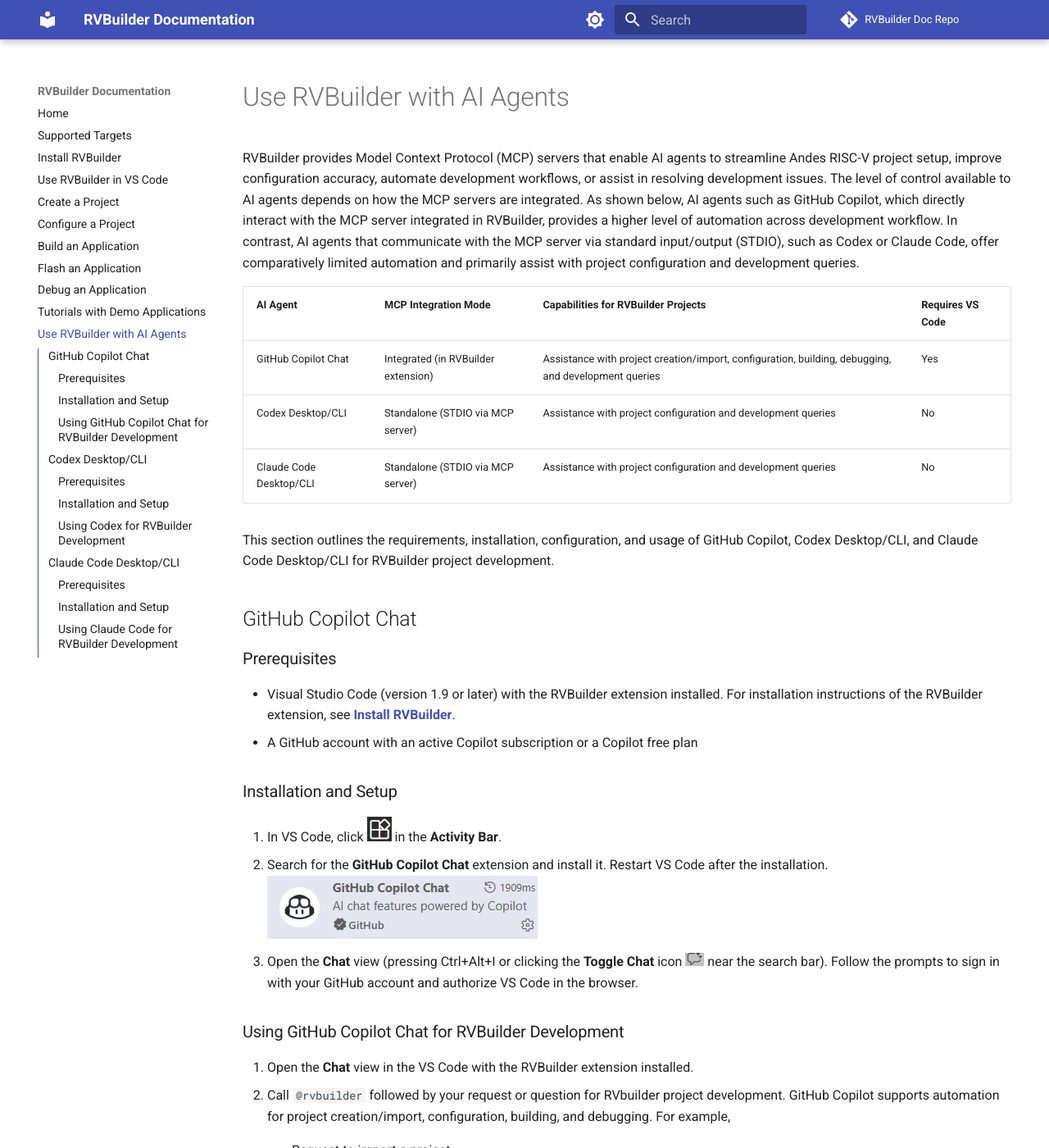
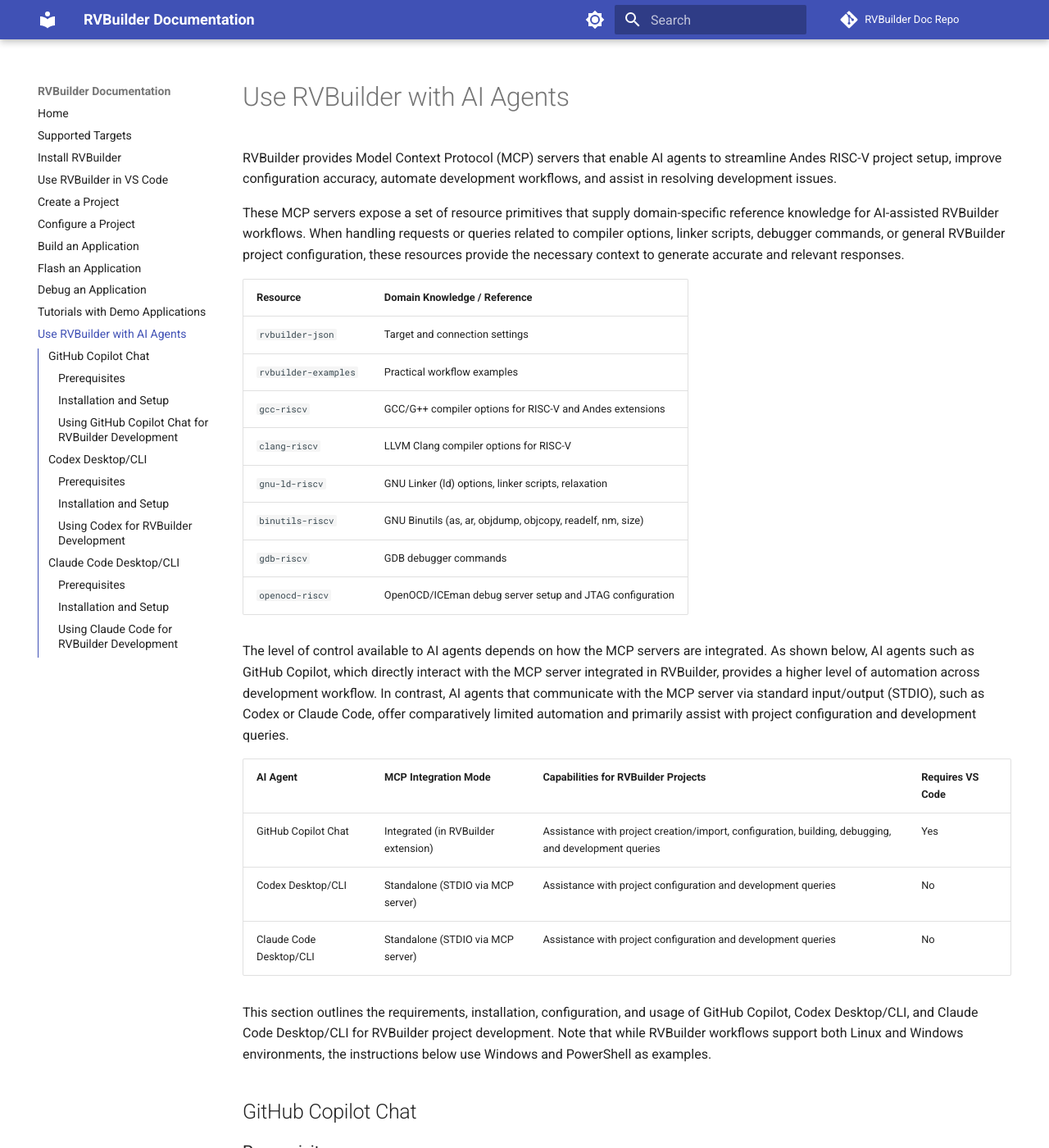
Before and after one commit to obscuredarling/qwpo4578, an MkDocs documentation site: the page built from docs/mcp_for_AI.md, in a window 1280 px wide and 1400 px high. Shown: the whole window at 82% size. Built offline with MkDocs 1.6.1 and Material for MkDocs 9.7.7, drawn with Linux system fonts in a browser that asks for light colours; comment, search, counter and statistics services are not loaded; some of the changed text lies outside the part shown.

Commit message:
Rename the mcp package and refine some descriptions.

````diff
--- a/docs/mcp_for_AI.md
+++ b/docs/mcp_for_AI.md
@@ -1,19 +1,33 @@
+RVBuilder provides Model Context Protocol (MCP) servers that enable AI agents to streamline Andes RISC-V project setup, improve configuration accuracy, automate development workflows, and assist in resolving development issues.
 
-RVBuilder provides Model Context Protocol (MCP) servers that enable AI agents to streamline Andes RISC-V project setup, improve configuration accuracy, automate development workflows, or assist in resolving development issues. The level of control available to AI agents depends on how the MCP servers are integrated. As shown below, AI agents such as GitHub Copilot, which directly interact with the MCP server integrated in RVBuilder, provides a higher level of automation across development workflow. In contrast, AI agents that communicate with the MCP server via standard input/output (STDIO), such as Codex or Claude Code, offer comparatively limited automation and primarily assist with project configuration and development queries.
+These MCP servers expose a set of resource primitives that supply domain-specific reference knowledge for AI-assisted RVBuilder workflows. When handling requests or queries related to compiler options, linker scripts, debugger commands, or general RVBuilder project configuration, these resources provide the necessary context to generate accurate and relevant responses.
+
+| Resource | Domain Knowledge / Reference |
+|----------|------------------------------|
+| `rvbuilder-json` | Target and connection settings |
+| `rvbuilder-examples` | Practical workflow examples |
+| `gcc-riscv` | GCC/G++ compiler options for RISC-V and Andes extensions |
+| `clang-riscv` | LLVM Clang compiler options for RISC-V |
+| `gnu-ld-riscv` | GNU Linker (ld) options, linker scripts, relaxation |
+| `binutils-riscv` | GNU Binutils (as, ar, objdump, objcopy, readelf, nm, size) |
+| `gdb-riscv` | GDB debugger commands |
+| `openocd-riscv` | OpenOCD/ICEman debug server setup and JTAG configuration |
+
+The level of control available to AI agents depends on how the MCP servers are integrated. As shown below, AI agents such as GitHub Copilot, which directly interact with the MCP server integrated in RVBuilder, provides a higher level of automation across development workflow. In contrast, AI agents that communicate with the MCP server via standard input/output (STDIO), such as Codex or Claude Code, offer comparatively limited automation and primarily assist with project configuration and development queries.
 
 | AI Agent | MCP Integration Mode | Capabilities for RVBuilder Projects | Requires VS Code |
-|---------|-------------|-------------|-------------|
+|----------|----------------------|-------------------------------------|------------------|
 | GitHub Copilot Chat | Integrated (in RVBuilder extension) |Assistance with project creation/import, configuration, building, debugging, and  development queries | Yes |
 | Codex Desktop/CLI | Standalone (STDIO via MCP server) |  Assistance with project configuration and development queries | No |
 | Claude Code Desktop/CLI | Standalone (STDIO via MCP server) |  Assistance with project configuration and development queries | No |
 
-This section outlines the requirements, installation, configuration, and usage of GitHub Copilot, Codex Desktop/CLI, and Claude Code Desktop/CLI for RVBuilder project development.
+This section outlines the requirements, installation, configuration, and usage of GitHub Copilot, Codex Desktop/CLI, and Claude Code Desktop/CLI for RVBuilder project development. Note that while RVBuilder workflows support both Linux and Windows environments, the  instructions below use Windows and PowerShell as examples.
 
 ## GitHub Copilot Chat
 
 ### Prerequisites
-- Visual Studio Code (version 1.9 or later) with the RVBuilder extension installed. For installation instructions of the RVBuilder extension, see [**Install RVBuilder**](./installation.md).
-- A GitHub account with an active Copilot subscription or a Copilot free plan
+- Visual Studio Code (version 1.99 or later) with the RVBuilder extension installed. For installation instructions of the RVBuilder extension, see [**Install RVBuilder**](./installation.md).
+- A GitHub account with an active Copilot subscription or a Copilot Free plan.
 
 ### Installation and Setup
 1. In VS Code, click ![Extension](./images/extension.png) in the **Activity Bar**.
@@ -41,22 +55,23 @@
 ## Codex Desktop/CLI
 ### Prerequisites
 - Codex Desktop or CLI
+- `Node.js` (version 18 or later)
 - Existing RVBuilder project(s)
 
 ### Installation and Setup
-1. Download the RVBuilder MCP package `mcp-package.zip` from the
-[**RVBuilder MCP**](https://github.com/andestech/RVBuilder/releases/tag/v1.0.0-mcp-package) release page and extract it to a desired directory (e.g. `D:/mcp-package`). The package contains the following components required for Codex to serve as an RVBuilder AI assistant:
+1. Download the RVBuilder MCP package `rvbuilder-mcp.zip` from the
+[**RVBuilder MCP**](https://github.com/andestech/RVBuilder/releases/tag/v1.0.0-rvbuilder-mcp) release page and extract it to a desired directory (e.g. `D:/rvbuilder-mcp`). The package contains the following components required for Codex to serve as an RVBuilder AI assistant:
     ```
-    mcp-package/
+    rvbuilder-mcp/
      ├── dist/
-     │      └── mcp-server.js # Standalone MCP server
+     │      └── mcp-server.js # Standalone RVBuilder MCP server
      ├── AGENTS.md            # System prompt for Codex
      └── resource/
-            └── mcp/          # Folder of skill prompts
+            └── mcp/          # Contains prompt and resource skills
 
     ```
 
-2.  Install `Node.js` (version 1.8 or later) from the official [**Node.js Download**](https://nodejs.org/en/download) page. Verify that both `Node.js` and `npm` are successfully installed and accessible:
+2.  Install `Node.js` from the official [**Node.js Download**](https://nodejs.org/en/download) page. Ensure that the installed version is 18 or later, and verify that both `Node.js` and `npm` are successfully installed and accessible:
 
     ``node -v`` <br>
     ``npm -v``
@@ -64,26 +79,29 @@
 3. Install the Codex Desktop app from the [**OpenAI Codex App**](https://openai.com/zh-Hant/codex/) page or install the Codex CLI using: <br>
    ``npm install -g @openai/codex``
 
-### Using Codex for RVBuilder Development
-1. Open Codex Desktop or CLI, specify an RVBuilder project (e.g., D:/my-project).
-     - In the Codex Desktop app, select the project folder.
-     - In the Codex CLI, change the working directory to the project folder.
+4. Set up the RVBuilder system prompt for Codex. <br>
+    - If a global `AGENTS.md` does not exist in `$HOME/.codex/`, copy `AGENTS.md` from the extracted RVBuilder MCP package to the user Codex directory. <br>
+       ``Copy-Item D:/rvbuilder-mcp/AGENTS.md -Destination $HOME/.codex/AGENTS.md``
+    - If a global `AGENTS.md` already exists in `$HOME/.codex/`, append the RVBuilder system prompt to the existing file. <br>
+       ``Get-Content D:/rvbuilder-mcp/AGENTS.md | Add-Content $HOME/.codex/AGENTS.md``
 
-2. Copy `AGENTS.md` from the extracted RVBuilder MCP package to the working project directory. For example,<br>
-    ``cp D:/mcp-package/AGENTS.md D:/my-project/``
-
-3. Edit the user config `~/.codex/config.toml` and add a section as follows to configure Codex to use the standalone MCP server from the extracted RVBuilderMCP package:
+5. Edit the user configuration file `$HOME/.codex/config.toml` and add a section as follows to configure Codex to use the standalone MCP server from the extracted RVBuilderMCP package:
     ```
     [mcp_servers.rvbuilder]
     command = "node"
-    args = ["D:/mcp-package/dist/mcp-server.js"]
+    args = ["D:/rvbuilder-mcp/dist/mcp-server.js"]
     ```
 
     For Codex Desktop app, you can alternatively configure the MCP server in "Settings > MCP servers". Add an RVBuilder MCP server and set its path to the standalone RVBuilder MCP server. <br>
 
     Restart the Codex Desktop app or CLI after the configuration. <br>
 
-4. Use Codex to assist with RVBuilder project development. Codex primarily supports project configuration tasks and provides guidance for development queries.
+### Using Codex for RVBuilder Development
+1. Open Codex Desktop or CLI, specify an RVBuilder project (e.g., D:/my-project).
+     - In the Codex Desktop app, select the project folder.
+     - In the Codex CLI, change the working directory to the project folder.
+
+2. Use Codex to assist with RVBuilder project development. Codex primarily supports project configuration tasks and provides guidance for development queries.
 
     - In the Codex Desktop app, enter your request or question in the prompt box.
     - In the Codex CLI, run `codex` followed by your request or question. For example,<br>
@@ -91,25 +109,25 @@
         - <code>codex</code> ``Change the compiler from GCC to Clang.``
 
 
-
 ## Claude Code Desktop/CLI
 ### Prerequisites
 - Claude Code Desktop or CLI
+- `Node.js` (version 18 or later)
 - Existing RVBuilder project(s)
 
 ### Installation and Setup
-1. Download the RVBuilder MCP package `mcp-package.zip` from the [**RVBuilder MCP**](https://github.com/andestech/RVBuilder/releases/tag/v1.0.0-mcp-package) release page and extract it to a desired directory (e.g., `D:/mcp-package`). The package contains the following components required for Claude Code to serve as an RVBuilder AI assistant:
+1. Download the RVBuilder MCP package `rvbuilder-mcp.zip` from the [**RVBuilder MCP**](https://github.com/andestech/RVBuilder/releases/tag/v1.0.0-rvbuilder-mcp) release page and extract it to a desired directory (e.g., `D:/rvbuilder-mcp`). The package contains the following components required for Claude Code to serve as an RVBuilder AI assistant:
     ```
-    mcp-package/
+    rvbuilder-mcp/
      ├── dist/
-     │      └── mcp-server.js # Standalone MCP server
+     │      └── mcp-server.js # Standalone RVBuilder MCP server
      ├── CLAUDE.md            # System prompt for Claude Code
      └── resource/
-            └── mcp/          # Folder of skill prompts
+            └── mcp/          # Contains prompt and resource skills
 
     ```
 
- 2. Install `Node.js` (version 1.8 or later) from the official [**Node.js Download**](https://nodejs.org/en/download) page. Verify that both `Node.js` and `npm` are successfully installed and accessible:
+ 2. Install `Node.js` from the official [**Node.js Download**](https://nodejs.org/en/download) page. Ensure that the installed version is 18 or later, and verify that both `Node.js` and `npm` are successfully installed and accessible:
 
     ``node -v`` <br>
     ``npm -v``
@@ -120,17 +138,21 @@
 
     To use the Claude Code Desktop app, download and install it from the [**Claude Download**](https://claude.ai/downloads) page.
 
+4. Set up the RVBuilder system prompt for Claude Code.<br>
+    - If a global `CLAUDE.md` does not exist, copy `CLAUDE.md` from the extracted RVBuilder MCP package to the user Claude directory. <br>
+       ``Copy-Item D:/rvbuilder-mcp/CLAUDE.md -Destination $HOME/.claude/CLAUDE.md``
+    - If a global `CLAUDE.md` exists in `$HOME/.claude/`, append the RVBuilder system prompt to the existing file. <br>
+       ``Get-Content D:/rvbuilder-mcp/CLAUDE.md | Add-Content $HOME/.claude/CLAUDE.md``
+
+
 ### Using Claude Code for RVBuilder Development
 
 1. Open Claude Code Desktop or CLI, specify an RVBuilder project (e.g., D:/my-project).
     - In the Claude Code Desktop app, select the project folder.
     - In the Claude Code CLI, change the working directory to the project folder.
 
-2. Copy `CLAUDE.md` from the extracted RVBuilder MCP package to the working project directory. For example,<br>
-    ``copy D:/mcp-package/CLAUDE.md D:/my-project/``
-
-3. Register the standalone MCP server in the extracted RVBuilder MCP package for the project.<br>
-    ``claude mcp add -s local rvbuilder node "D:/mcp-package/dist/mcp-server.js"``
+2. Register the standalone MCP server in the extracted RVBuilder MCP package for the project.<br>
+    ``claude mcp add -s local rvbuilder node "D:/rvbuilder-mcp/dist/mcp-server.js"``
 
 4. Use Claude Code to assist with RVBuilder project development. Claude Code primarily supports project configuration tasks and provides guidance for development queries.
 
````
